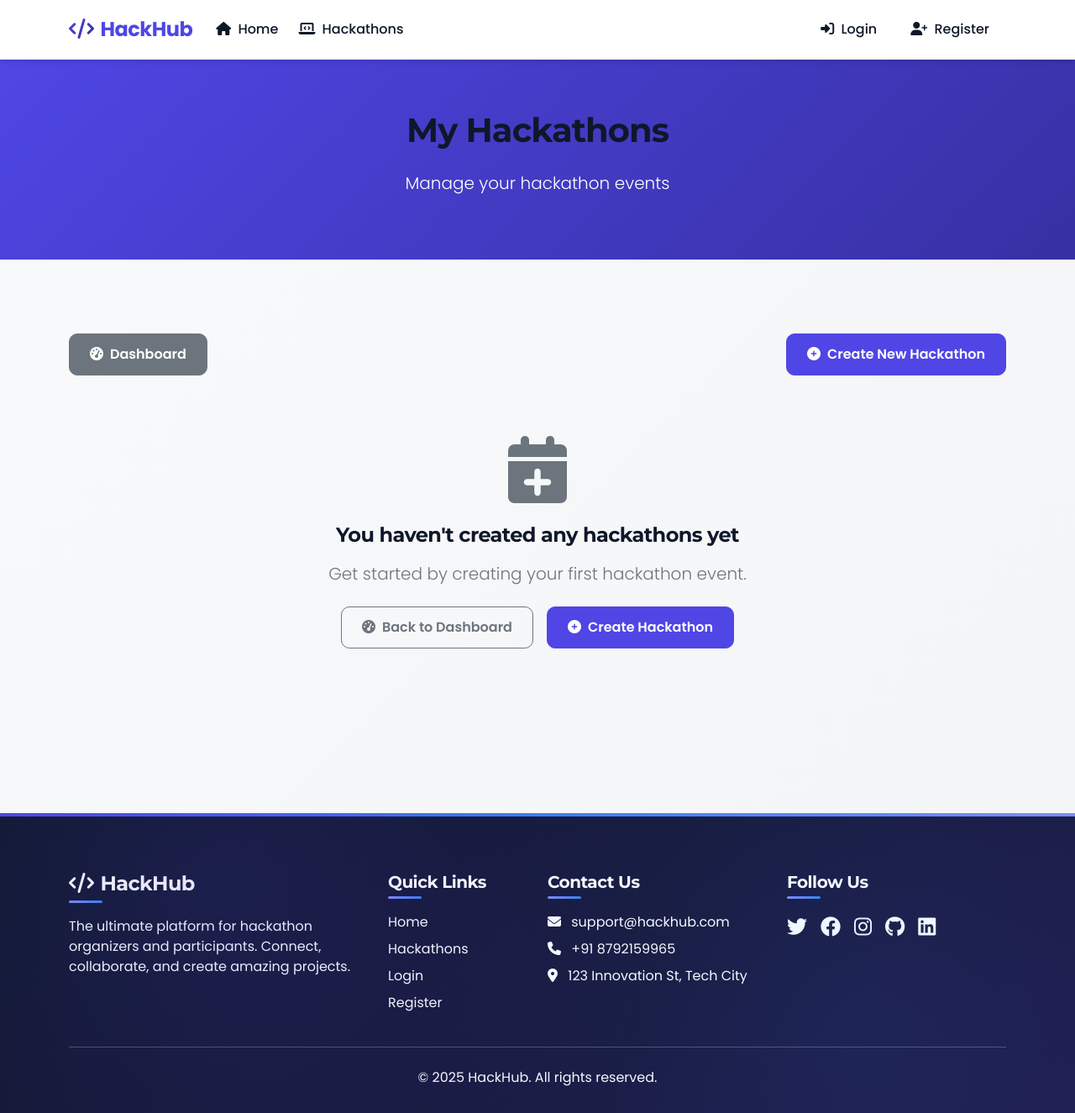
After one commit to anish384/Git_Hackathon, a Flask app: template templates/organizer_hackathons.html in a window 1280 px wide. The commit adds this page. Shown: the whole page at 84% size. Run offline with Flask 3, Linux system fonts and the light colour scheme; the template is opened without the code that fills it, so the values that code supplies are empty; some libraries are stand-ins or nearby versions.

Commit message:
organizers can view their hackathons

```diff
--- a/app.py
+++ b/app.py
@@ -1451,6 +1451,180 @@ def score_submission(hackathon_id, submission_id):
 
     return redirect(url_for('view_round_submissions', hackathon_id=hackathon_id, round_number=3))
 
+@app.route('/create-hackathon', methods=['GET', 'POST'])
+@login_required
+def create_new_hackathon():
+    if session['user_role'] not in ['organizer', 'admin']:
+        flash('You must be an organizer to create hackathons', 'danger')
+        return redirect(url_for('dashboard'))
+
+    if request.method == 'POST':
+        try:
+            # Get form data
+            title = request.form.get('title')
+            description = request.form.get('description')
+            start_date = datetime.strptime(request.form.get('start_date'), '%Y-%m-%d')
+            end_date = datetime.strptime(request.form.get('end_date'), '%Y-%m-%d')
+            location = request.form.get('location')
+            max_team_size = int(request.form.get('max_team_size'))
+            themes = [theme.strip() for theme in request.form.get('themes', '').split(',') if theme.strip()]
+            hackathon_type = request.form.get('hackathon_type', 'open')
+
+            # Create hackathon document
+            new_hackathon = {
+                'title': title,
+                'description': description,
+                'start_date': start_date,
+                'end_date': end_date,
+                'location': location,
+                'max_team_size': max_team_size,
+                'themes': themes,
+                'hackathon_type': hackathon_type,
+                'organizer_id': ObjectId(session['user_id']),
+                'created_at': datetime.now(),
+                'status': 'upcoming',
+                'current_round': 1  # Initialize with Round 1
+            }
+
+            # Handle problem statements for detailed hackathon type
+            if hackathon_type == 'detailed':
+                problem_titles = request.form.getlist('problem_titles[]')
+                problem_descriptions = request.form.getlist('problem_descriptions[]')
+                problem_requirements = request.form.getlist('problem_requirements[]')
+                problem_constraints = request.form.getlist('problem_constraints[]')
+
+                problems = []
+                for i in range(len(problem_titles)):
+                    if problem_titles[i].strip():
+                        problem = {
+                            'title': problem_titles[i],
+                            'description': problem_descriptions[i] if i < len(problem_descriptions) else '',
+                            'requirements': [req.strip() for req in problem_requirements[i].split(',')] if i < len(problem_requirements) and problem_requirements[i] else [],
+                            'constraints': [con.strip() for con in problem_constraints[i].split(',')] if i < len(problem_constraints) and problem_constraints[i] else []
+                        }
+                        problems.append(problem)
+
+                new_hackathon['problems'] = problems
+
+            # Insert hackathon into database
+            result = hackathons.insert_one(new_hackathon)
+            hackathon_id = result.inserted_id
+
+            # Initialize rounds configuration
+            rounds_config = {
+                'hackathon_id': hackathon_id,
+                'round1': {
+                    'deadline': start_date + timedelta(days=7),  # Default deadline 7 days after start
+                    'instructions': 'Please submit your initial presentation (PPT/PDF) outlining your project idea, approach, and implementation plan.',
+                    'allowed_formats': 'ppt,pptx,pdf'
+                },
+                'round2': {
+                    'schedule': start_date + timedelta(days=14),  # Default schedule 14 days after start
+                    'meeting_link': '',
+                    'instructions': 'Be prepared to share your screen and demonstrate your project progress. Each team will have 10 minutes for presentation and 5 minutes for Q&A.',
+                    'duration': 15
+                },
+                'round3': {
+                    'evaluation_date': end_date - timedelta(days=1),  # Default 1 day before end
+                    'instructions': 'Evaluate each project based on innovation, technical complexity, completeness, and presentation quality. Rate each criterion on a scale of 1-10.',
+                    'criteria': ['Innovation', 'Technical Complexity', 'Completeness', 'Presentation Quality']
+                }
+            }
+
+            # Insert rounds configuration
+            rounds.insert_one(rounds_config)
+
+            flash('Hackathon created successfully!', 'success')
+            return redirect(url_for('view_rounds', hackathon_id=hackathon_id))
+
+        except Exception as e:
+            print(f"Error creating hackathon: {str(e)}")
+            flash('An error occurred while creating the hackathon.', 'danger')
+            return redirect(url_for('create_new_hackathon'))
+
+    return render_template('create_hackathon.html')
+
+@app.route('/my-hackathons')
+@login_required
+def my_hackathons():
+    # Redirect to the new, more reliable organizer_hackathons route
+    if session['user_role'] not in ['organizer', 'admin']:
+        flash('You must be an organizer to view this page', 'danger')
+        return redirect(url_for('dashboard'))
+    return redirect(url_for('organizer_hackathons_new'))
+
+@app.route('/organizer-hackathons-new')
+@login_required
+def organizer_hackathons_new():
+    if session['user_role'] not in ['organizer', 'admin']:
+        flash('You must be an organizer to view this page', 'danger')
+        return redirect(url_for('dashboard'))
+
+    try:
+        # Get hackathons organized by the current user
+        user_hackathons = list(hackathons.find({'organizer_id': ObjectId(session['user_id'])}))
+
+        # Categorize hackathons
+        ongoing_hackathons = []
+        upcoming_hackathons = []
+        past_hackathons = []
+
+        current_time = datetime.now()
+
+        for hackathon in user_hackathons:
+            # Ensure dates are datetime objects
+            if isinstance(hackathon.get('start_date'), str):
+                try:
+                    hackathon['start_date'] = datetime.strptime(hackathon['start_date'], '%Y-%m-%dT%H:%M:%S')
+                except Exception as e:
+                    print(f"Error parsing start_date: {str(e)}")
+                    hackathon['start_date'] = current_time
+
+            if isinstance(hackathon.get('end_date'), str):
+                try:
+                    hackathon['end_date'] = datetime.strptime(hackathon['end_date'], '%Y-%m-%dT%H:%M:%S')
+                except Exception as e:
+                    print(f"Error parsing end_date: {str(e)}")
+                    hackathon['end_date'] = current_time + timedelta(days=30)
+
+            # Categorize based on dates
+            try:
+                if current_time < hackathon['start_date']:
+                    hackathon['status'] = 'upcoming'
+                    upcoming_hackathons.append(hackathon)
+                elif current_time > hackathon['end_date']:
+                    hackathon['status'] = 'completed'
+                    past_hackathons.append(hackathon)
+                else:
+                    hackathon['status'] = 'ongoing'
+                    ongoing_hackathons.append(hackathon)
+            except Exception as e:
+                print(f"Error categorizing hackathon {hackathon.get('title', 'Unknown')}: {str(e)}")
+                # Default to ongoing if there's an error
+                hackathon['status'] = 'ongoing'
+                ongoing_hackathons.append(hackathon)
+
+        # Sort hackathons by date (with error handling)
+        try:
+            upcoming_hackathons.sort(key=lambda x: x.get('start_date', current_time))
+            ongoing_hackathons.sort(key=lambda x: x.get('end_date', current_time))
+            past_hackathons.sort(key=lambda x: x.get('end_date', current_time), reverse=True)
+        except Exception as e:
+            print(f"Error sorting hackathons: {str(e)}")
+
+        return render_template('organizer_hackathons.html',
+                              hackathons=user_hackathons,
+                              upcoming_hackathons=upcoming_hackathons,
+                              ongoing_hackathons=ongoing_hackathons,
+                              past_hackathons=past_hackathons)
+    except Exception as e:
+        import traceback
+        print(f"Error loading organizer hackathons: {str(e)}")
+        print(traceback.format_exc())
+        flash('We encountered an issue loading your hackathons. Please try again later.', 'warning')
+        return redirect(url_for('dashboard'))
+
+
 @app.route('/hackathons/<hackathon_id>/edit', methods=['GET', 'POST'])
 def edit_hackathon(hackathon_id):
     if 'user_id' not in session or session['user_role'] not in ['admin', 'organizer']:
@@ -2229,7 +2403,7 @@ def safe_object_id(id_value):
 # My Hackathons Route
 @app.route('/my_hackathons')
 @login_required
-def my_hackathons():
+def organizer_hackathons():
     if session['user_role'] != 'organizer':
         flash('Only organizers can access this page.', 'warning')
         return redirect(url_for('dashboard'))
--- a/templates/base.html
+++ b/templates/base.html
@@ -1293,23 +1293,10 @@
                                 </span>
                             </button>
                             <ul class="dropdown-menu dropdown-menu-end user-dropdown-menu" aria-labelledby="userDropdown">
-                                <li>
-                                    <a class="dropdown-item user-dropdown-item" href="{{ url_for('dashboard') }}">
-                                        <i class="fas fa-user-circle"></i> Dashboard
-                                    </a>
-                                </li>
-                                {% if session.user_role == 'participant' %}
-                                {% elif session.user_role == 'organizer' %}
-                                <li>
-                                    <a class="dropdown-item user-dropdown-item" href="{{ url_for('my_hackathons') }}">
-                                        <i class="fas fa-laptop-code"></i> My Hackathons
-                                    </a>
-                                </li>
-                                <li>
-                                    <a class="dropdown-item user-dropdown-item" href="{{ url_for('create_hackathon') }}">
-                                        <i class="fas fa-plus-circle"></i> Create Hackathon
-                                    </a>
-                                </li>
+                                <li><a class="dropdown-item" href="{{ url_for('dashboard') }}"><i class="fas fa-tachometer-alt me-2"></i>Dashboard</a></li>
+                                {% if user and user.role in ['organizer', 'admin'] %}
+                                <li><a class="dropdown-item" href="{{ url_for('organizer_hackathons_new') }}"><i class="fas fa-calendar-alt me-2"></i>My Hackathons</a></li>
+                                <li><a class="dropdown-item" href="{{ url_for('create_new_hackathon') }}"><i class="fas fa-plus-circle me-2"></i>Create Hackathon</a></li>
                                 {% endif %}
                                 <li>
                                     <a class="dropdown-item user-dropdown-item" href="{{ url_for('logout') }}">
--- /dev/null
+++ b/templates/organizer_hackathons.html
@@ -0,0 +1,229 @@
+{% extends "base.html" %}
+
+{% block title %}My Hackathons | HackHub{% endblock %}
+
+{% block content %}
+<div class="page-header">
+    <div class="container">
+        <div class="row">
+            <div class="col-12 text-center">
+                <h1>My Hackathons</h1>
+                <p class="lead">Manage your hackathon events</p>
+            </div>
+        </div>
+    </div>
+</div>
+
+<section class="py-5">
+    <div class="container">
+        <!-- Action Buttons -->
+        <div class="row mb-4">
+            <div class="col-12 d-flex justify-content-between">
+                <div>
+                    <a href="{{ url_for('dashboard') }}" class="btn btn-secondary me-2">
+                        <i class="fas fa-tachometer-alt me-2"></i>Dashboard
+                    </a>
+                </div>
+                <a href="{{ url_for('create_new_hackathon') }}" class="btn btn-primary">
+                    <i class="fas fa-plus-circle me-2"></i>Create New Hackathon
+                </a>
+            </div>
+        </div>
+
+        <!-- Hackathon Listings -->
+        {% if hackathons %}
+            <!-- Ongoing Hackathons -->
+            <div class="row mb-5">
+                <div class="col-12">
+                    <h2 class="mb-4">
+                        <i class="fas fa-play-circle text-success me-2"></i>
+                        Ongoing Hackathons
+                    </h2>
+                    {% if ongoing_hackathons %}
+                        <div class="table-responsive">
+                            <table class="table table-hover">
+                                <thead>
+                                    <tr>
+                                        <th>Hackathon</th>
+                                        <th>Start Date</th>
+                                        <th>End Date</th>
+                                        <th>Actions</th>
+                                    </tr>
+                                </thead>
+                                <tbody>
+                                    {% for hackathon in ongoing_hackathons %}
+                                        <tr>
+                                            <td>
+                                                <strong>{{ hackathon.title }}</strong>
+                                            </td>
+                                            <td>
+                                                {% if hackathon.start_date %}
+                                                    {{ hackathon.start_date.strftime('%b %d, %Y') if hackathon.start_date is not string else hackathon.start_date }}
+                                                {% else %}
+                                                    N/A
+                                                {% endif %}
+                                            </td>
+                                            <td>
+                                                {% if hackathon.end_date %}
+                                                    {{ hackathon.end_date.strftime('%b %d, %Y') if hackathon.end_date is not string else hackathon.end_date }}
+                                                {% else %}
+                                                    N/A
+                                                {% endif %}
+                                            </td>
+                                            <td>
+                                                <div class="btn-group">
+                                                    <a href="{{ url_for('view_rounds', hackathon_id=hackathon._id|string) }}" class="btn btn-sm btn-outline-primary">Manage Rounds</a>
+                                                    <a href="{{ url_for('edit_hackathon', hackathon_id=hackathon._id|string) }}" class="btn btn-sm btn-outline-secondary">Edit</a>
+                                                </div>
+                                            </td>
+                                        </tr>
+                                    {% endfor %}
+                                </tbody>
+                            </table>
+                        </div>
+                    {% else %}
+                        <div class="alert alert-info">
+                            <i class="fas fa-info-circle me-2"></i>
+                            You don't have any ongoing hackathons.
+                        </div>
+                    {% endif %}
+                </div>
+            </div>
+
+            <!-- Upcoming Hackathons -->
+            <div class="row mb-5">
+                <div class="col-12">
+                    <h2 class="mb-4">
+                        <i class="fas fa-calendar-alt text-primary me-2"></i>
+                        Upcoming Hackathons
+                    </h2>
+                    {% if upcoming_hackathons %}
+                        <div class="table-responsive">
+                            <table class="table table-hover">
+                                <thead>
+                                    <tr>
+                                        <th>Hackathon</th>
+                                        <th>Start Date</th>
+                                        <th>End Date</th>
+                                        <th>Actions</th>
+                                    </tr>
+                                </thead>
+                                <tbody>
+                                    {% for hackathon in upcoming_hackathons %}
+                                        <tr>
+                                            <td>
+                                                <strong>{{ hackathon.title }}</strong>
+                                            </td>
+                                            <td>
+                                                {% if hackathon.start_date %}
+                                                    {{ hackathon.start_date.strftime('%b %d, %Y') if hackathon.start_date is not string else hackathon.start_date }}
+                                                {% else %}
+                                                    N/A
+                                                {% endif %}
+                                            </td>
+                                            <td>
+                                                {% if hackathon.end_date %}
+                                                    {{ hackathon.end_date.strftime('%b %d, %Y') if hackathon.end_date is not string else hackathon.end_date }}
+                                                {% else %}
+                                                    N/A
+                                                {% endif %}
+                                            </td>
+                                            <td>
+                                                <div class="btn-group">
+                                                    <a href="{{ url_for('view_rounds', hackathon_id=hackathon._id|string) }}" class="btn btn-sm btn-outline-primary">Manage Rounds</a>
+                                                    <a href="{{ url_for('edit_hackathon', hackathon_id=hackathon._id|string) }}" class="btn btn-sm btn-outline-secondary">Edit</a>
+                                                </div>
+                                            </td>
+                                        </tr>
+                                    {% endfor %}
+                                </tbody>
+                            </table>
+                        </div>
+                    {% else %}
+                        <div class="alert alert-info">
+                            <i class="fas fa-info-circle me-2"></i>
+                            You don't have any upcoming hackathons.
+                        </div>
+                    {% endif %}
+                </div>
+            </div>
+
+            <!-- Past Hackathons -->
+            <div class="row">
+                <div class="col-12">
+                    <h2 class="mb-4">
+                        <i class="fas fa-history text-secondary me-2"></i>
+                        Past Hackathons
+                    </h2>
+                    {% if past_hackathons %}
+                        <div class="table-responsive">
+                            <table class="table table-hover">
+                                <thead>
+                                    <tr>
+                                        <th>Hackathon</th>
+                                        <th>Start Date</th>
+                                        <th>End Date</th>
+                                        <th>Actions</th>
+                                    </tr>
+                                </thead>
+                                <tbody>
+                                    {% for hackathon in past_hackathons %}
+                                        <tr>
+                                            <td>
+                                                <strong>{{ hackathon.title }}</strong>
+                                            </td>
+                                            <td>
+                                                {% if hackathon.start_date %}
+                                                    {{ hackathon.start_date.strftime('%b %d, %Y') if hackathon.start_date is not string else hackathon.start_date }}
+                                                {% else %}
+                                                    N/A
+                                                {% endif %}
+                                            </td>
+                                            <td>
+                                                {% if hackathon.end_date %}
+                                                    {{ hackathon.end_date.strftime('%b %d, %Y') if hackathon.end_date is not string else hackathon.end_date }}
+                                                {% else %}
+                                                    N/A
+                                                {% endif %}
+                                            </td>
+                                            <td>
+                                                <div class="btn-group">
+                                                    <a href="{{ url_for('view_rounds', hackathon_id=hackathon._id|string) }}" class="btn btn-sm btn-outline-primary">View Rounds</a>
+                                                </div>
+                                            </td>
+                                        </tr>
+                                    {% endfor %}
+                                </tbody>
+                            </table>
+                        </div>
+                    {% else %}
+                        <div class="alert alert-info">
+                            <i class="fas fa-info-circle me-2"></i>
+                            You don't have any past hackathons.
+                        </div>
+                    {% endif %}
+                </div>
+            </div>
+        {% else %}
+            <!-- No Hackathons Created Yet -->
+            <div class="row">
+                <div class="col-md-8 mx-auto text-center py-5">
+                    <div class="empty-state">
+                        <i class="fas fa-calendar-plus fa-5x text-muted mb-4"></i>
+                        <h3>You haven't created any hackathons yet</h3>
+                        <p class="lead text-muted mb-4">Get started by creating your first hackathon event.</p>
+                        <div class="d-flex justify-content-center gap-3">
+                            <a href="{{ url_for('dashboard') }}" class="btn btn-outline-secondary">
+                                <i class="fas fa-tachometer-alt me-2"></i>Back to Dashboard
+                            </a>
+                            <a href="{{ url_for('create_new_hackathon') }}" class="btn btn-primary">
+                                <i class="fas fa-plus-circle me-2"></i>Create Hackathon
+                            </a>
+                        </div>
+                    </div>
+                </div>
+            </div>
+        {% endif %}
+    </div>
+</section>
+{% endblock %}
```
Also changed, not shown: templates/my_hackathons.html (+14 -20 lines).
